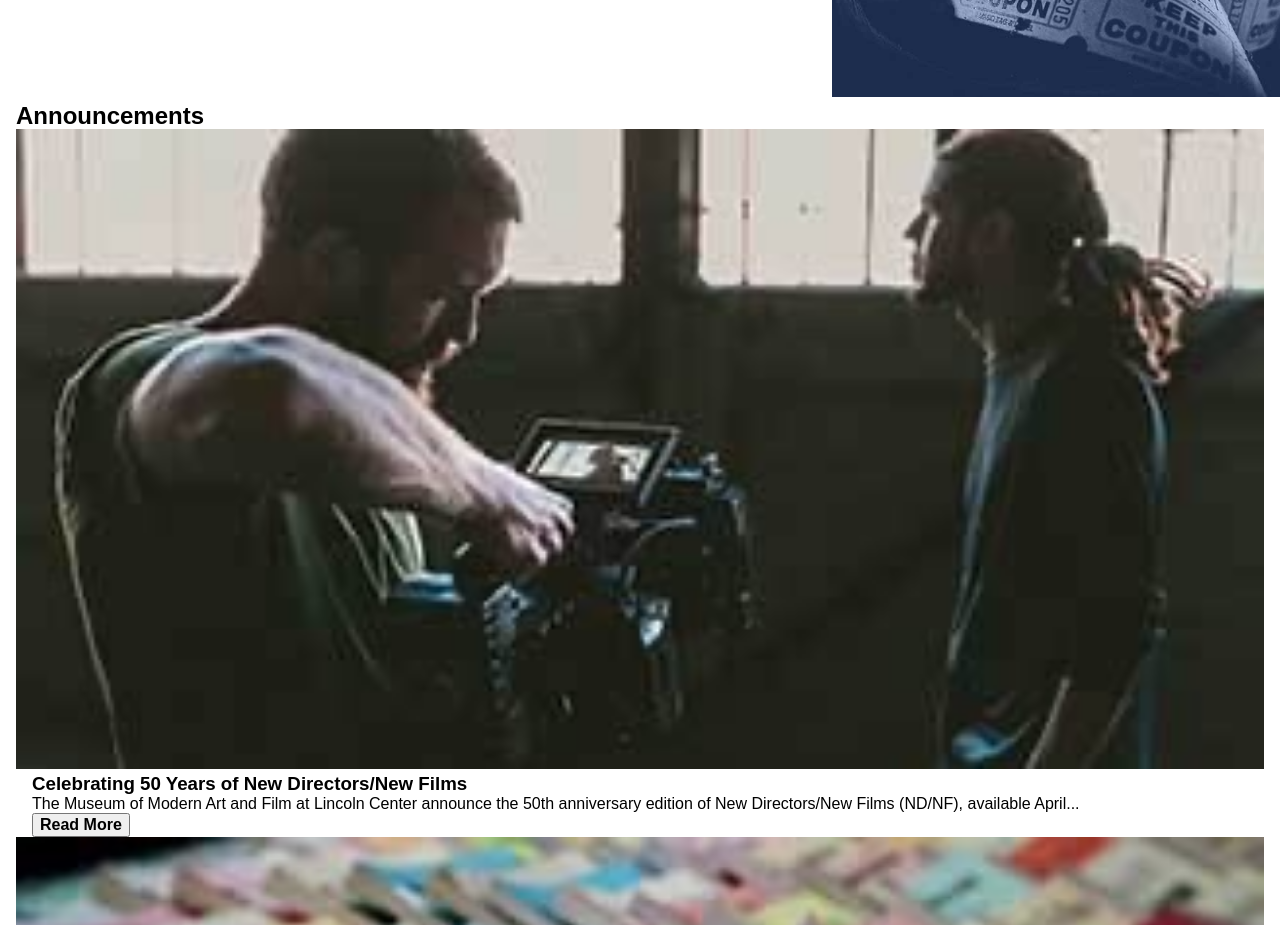
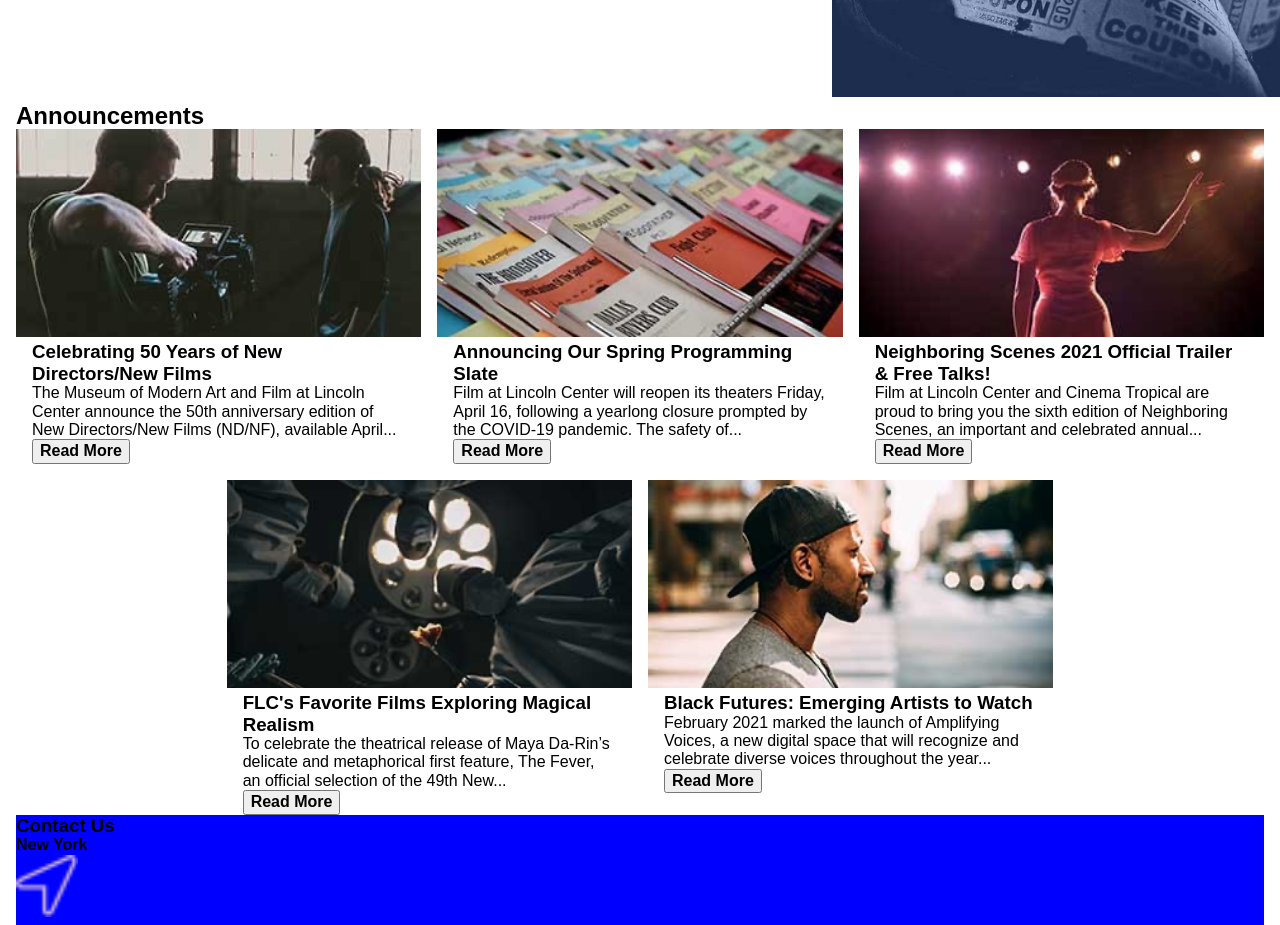
Before and after one commit to sophiacantu/homework-week-4-hw, a plain HTML site: page deploy/index.html in a window 1280 px wide. Shown: the part 2420-3345 px from the top of the page. Drawn offline with Linux system fonts and the light colour scheme.

Commit message:
articles update

```diff
--- a/deploy/index.html
+++ b/deploy/index.html
@@ -118,7 +118,7 @@
             <div>
                     <h2>Announcements</h2>
                     <ul>
-                            <li>
+                            <li id="a1">
                                     <img src="images/articles/article1.jpg" alt="Camera crew filming">
                                     <section>
                                             <div>
@@ -129,7 +129,7 @@
                                     </section>
                             </li>
 
-                            <li>
+                            <li id="a2">
                                     <img src="images/articles/article2.jpg" alt="Film pamphlets">
                                     <section>
                                             <div>
@@ -140,7 +140,7 @@
                                     </section>
                             </li>
 
-                            <li>
+                            <li id="a3">
                                     <img src="images/articles/article3.jpg" alt="Woman on stage">
                                     <section>
                                             <div>
@@ -151,7 +151,7 @@
                                     </section>
                             </li>
 
-                            <li>
+                            <li id="a4">
                                     <img src="images/articles/article4.jpg" alt="Surreal image of doctors operating">
                                     <section>
                                             <div>
@@ -162,7 +162,7 @@
                                     </section>
                             </li>
 
-                            <li>
+                            <li id="a5">
                                     <img src="images/articles/article5.jpg" alt="A man's profile">
                                     <section>
                                             <div>
--- a/dev/scss/sections/_articles.scss
+++ b/dev/scss/sections/_articles.scss
@@ -17,7 +17,26 @@
         }
 
         ul{
+
+            @include md{
+                display: grid;
+                grid-template-columns: repeat(4, 1fr);
+                grid-template-areas:
+                "a1 a1 a2 a2"
+                "a3 a3 a4 a4"
+                ". a5 a5 .";
+                gap: 16px
+            }
+
+            @include lg{
+                grid-template-columns: repeat(6, 1fr);
+                grid-template-areas:
+                "a1 a1 a2 a2 a3 a3"
+                ". a4 a4 a5 a5 ."
+            }
+
             li{
+                background-color: #fff;
                 img{
                     width: 100%;
                 }
@@ -32,6 +51,36 @@
                     }
                 }
             }
+
+            #a1{
+                @include md{
+                    grid-area: a1;
+                }
+            }
+
+            #a2{
+                @include md{
+                    grid-area: a2;
+                }
+            }
+
+            #a3{
+                @include md{
+                    grid-area: a3;
+                }
+            }
+
+            #a4{
+                @include md{
+                    grid-area: a4;
+                }
+            }
+
+            #a5{
+                @include md{
+                    grid-area: a5;
+                }
+            }
         }
     }
 }
```
Also changed, not shown: deploy/css/styles.css, 1 other file.
